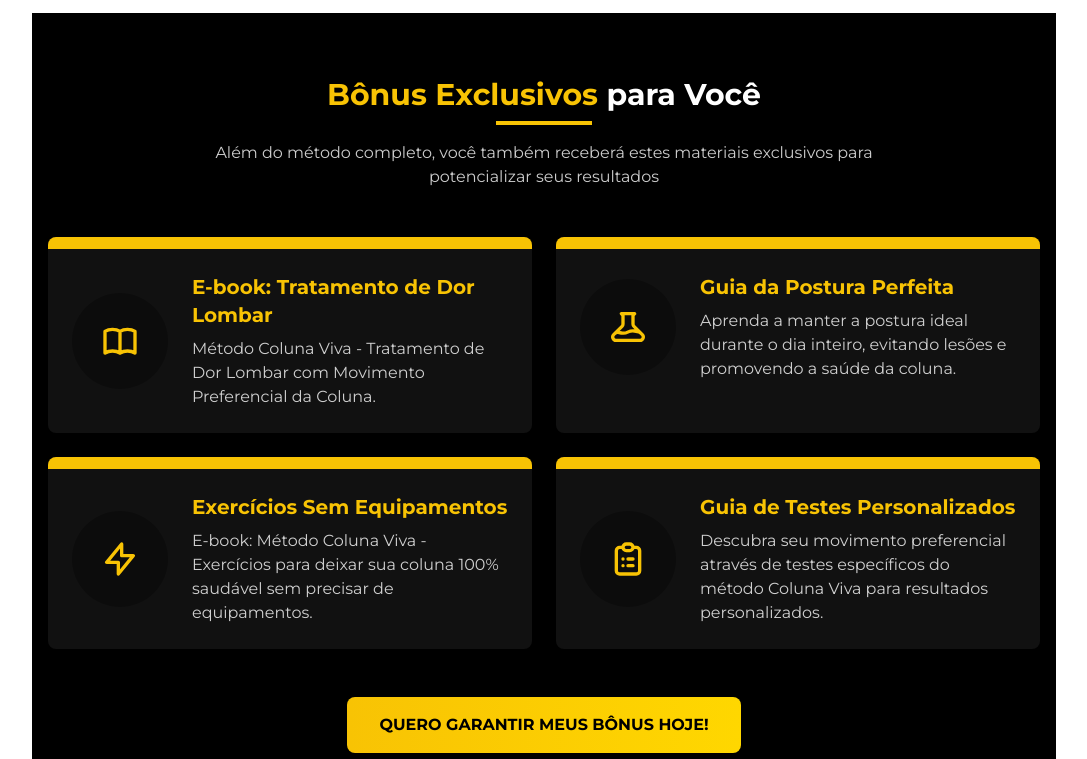
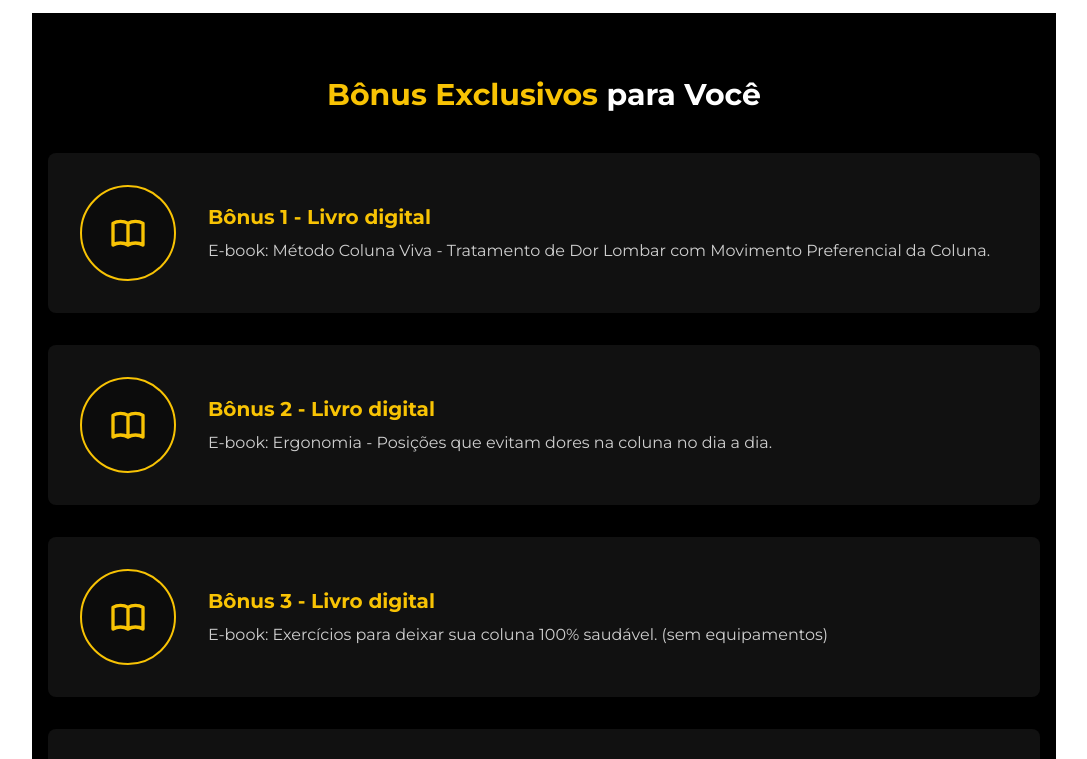
Before and after one commit to diogofrj/landing-page2, a React (Vite) app: page / in a window 1280 px wide. Shown: the part 4260-5019 px from the top of the page, without its empty margins (96-1183 px from the left). Built offline with nearby package versions, Linux system fonts and the light colour scheme.

Commit message:
Add: Fix bonuses

```diff
--- a/src/components/Bonuses.tsx
+++ b/src/components/Bonuses.tsx
@@ -4,90 +4,62 @@ function Bonuses() {
   return (
     <div className="w-full bg-black py-16 px-4">
       <div className="max-w-5xl mx-auto">
-        <div className="text-center mb-12">
-          <h2 className="text-3xl font-bold mb-2 text-white">
+        <h2 className="text-3xl font-bold text-center mb-10 text-white">
           <span className="text-[#f8c304]">Bônus Exclusivos</span> para Você
         </h2>
-          <div className="w-24 h-1 bg-[#f8c304] mx-auto mb-4"></div>
-          <p className="text-white/80 max-w-2xl mx-auto">
-            Além do método completo, você também receberá estes materiais exclusivos para potencializar seus resultados
-          </p>
-        </div>
 
-        <div className="grid grid-cols-1 md:grid-cols-2 gap-6">
+        <div className="space-y-6 md:space-y-8">
           {/* Bônus 1 */}
-          <div className="bg-[#111] rounded-lg shadow-lg overflow-hidden hover:shadow-xl transition-all duration-300 transform hover:-translate-y-1">
-            <div className="h-3 bg-[#f8c304]"></div>
-            <div className="p-6 flex flex-col md:flex-row items-center">
-              <div className="w-20 h-20 md:w-24 md:h-24 rounded-full bg-black/30 flex items-center justify-center mb-4 md:mb-0 md:mr-6 flex-shrink-0">
+          <div className="bg-[#111] rounded-lg shadow-lg p-6 md:p-8 flex flex-col md:flex-row items-center transform transition-all duration-300 hover:shadow-xl hover:-translate-y-1">
+            <div className="w-20 h-20 md:w-24 md:h-24 rounded-full bg-black/30 flex items-center justify-center mb-4 md:mb-0 md:mr-8 flex-shrink-0 border-2 border-[#f8c304]">
               <svg xmlns="http://www.w3.org/2000/svg" className="w-10 h-10 text-[#f8c304]" fill="none" viewBox="0 0 24 24" stroke="currentColor">
                 <path strokeLinecap="round" strokeLinejoin="round" strokeWidth={2} d="M12 6.253v13m0-13C10.832 5.477 9.246 5 7.5 5S4.168 5.477 3 6.253v13C4.168 18.477 5.754 18 7.5 18s3.332.477 4.5 1.253m0-13C13.168 5.477 14.754 5 16.5 5c1.747 0 3.332.477 4.5 1.253v13C19.832 18.477 18.247 18 16.5 18c-1.746 0-3.332.477-4.5 1.253" />
               </svg>
             </div>
             <div>
-                <h3 className="font-bold text-xl text-[#f8c304] mb-2">E-book: Tratamento de Dor Lombar</h3>
-                <p className="text-white/80">Método Coluna Viva - Tratamento de Dor Lombar com Movimento Preferencial da Coluna.</p>
-              </div>
+              <h3 className="font-bold text-xl text-[#f8c304] mb-2">Bônus 1 - Livro digital</h3>
+              <p className="text-white/80">E-book: Método Coluna Viva - Tratamento de Dor Lombar com Movimento Preferencial da Coluna.</p>
             </div>
           </div>
 
           {/* Bônus 2 */}
-          <div className="bg-[#111] rounded-lg shadow-lg overflow-hidden hover:shadow-xl transition-all duration-300 transform hover:-translate-y-1">
-            <div className="h-3 bg-[#f8c304]"></div>
-            <div className="p-6 flex flex-col md:flex-row items-center">
-              <div className="w-20 h-20 md:w-24 md:h-24 rounded-full bg-black/30 flex items-center justify-center mb-4 md:mb-0 md:mr-6 flex-shrink-0">
+          <div className="bg-[#111] rounded-lg shadow-lg p-6 md:p-8 flex flex-col md:flex-row items-center transform transition-all duration-300 hover:shadow-xl hover:-translate-y-1">
+            <div className="w-20 h-20 md:w-24 md:h-24 rounded-full bg-black/30 flex items-center justify-center mb-4 md:mb-0 md:mr-8 flex-shrink-0 border-2 border-[#f8c304]">
               <svg xmlns="http://www.w3.org/2000/svg" className="w-10 h-10 text-[#f8c304]" fill="none" viewBox="0 0 24 24" stroke="currentColor">
-                  <path strokeLinecap="round" strokeLinejoin="round" strokeWidth={2} d="M19.428 15.428a2 2 0 00-1.022-.547l-2.387-.477a6 6 0 00-3.86.517l-.318.158a6 6 0 01-3.86.517L6.05 15.21a2 2 0 00-1.806.547M8 4h8l-1 1v5.172a2 2 0 00.586 1.414l5 5c1.26 1.26.367 3.414-1.415 3.414H4.828c-1.782 0-2.674-2.154-1.414-3.414l5-5A2 2 0 009 10.172V5L8 4z" />
+                <path strokeLinecap="round" strokeLinejoin="round" strokeWidth={2} d="M12 6.253v13m0-13C10.832 5.477 9.246 5 7.5 5S4.168 5.477 3 6.253v13C4.168 18.477 5.754 18 7.5 18s3.332.477 4.5 1.253m0-13C13.168 5.477 14.754 5 16.5 5c1.747 0 3.332.477 4.5 1.253v13C19.832 18.477 18.247 18 16.5 18c-1.746 0-3.332.477-4.5 1.253" />
               </svg>
             </div>
             <div>
-                <h3 className="font-bold text-xl text-[#f8c304] mb-2">Guia da Postura Perfeita</h3>
-                <p className="text-white/80">Aprenda a manter a postura ideal durante o dia inteiro, evitando lesões e promovendo a saúde da coluna.</p>
-              </div>
+              <h3 className="font-bold text-xl text-[#f8c304] mb-2">Bônus 2 - Livro digital</h3>
+              <p className="text-white/80">E-book: Ergonomia - Posições que evitam dores na coluna no dia a dia.</p>
             </div>
           </div>
 
           {/* Bônus 3 */}
-          <div className="bg-[#111] rounded-lg shadow-lg overflow-hidden hover:shadow-xl transition-all duration-300 transform hover:-translate-y-1">
-            <div className="h-3 bg-[#f8c304]"></div>
-            <div className="p-6 flex flex-col md:flex-row items-center">
-              <div className="w-20 h-20 md:w-24 md:h-24 rounded-full bg-black/30 flex items-center justify-center mb-4 md:mb-0 md:mr-6 flex-shrink-0">
+          <div className="bg-[#111] rounded-lg shadow-lg p-6 md:p-8 flex flex-col md:flex-row items-center transform transition-all duration-300 hover:shadow-xl hover:-translate-y-1">
+            <div className="w-20 h-20 md:w-24 md:h-24 rounded-full bg-black/30 flex items-center justify-center mb-4 md:mb-0 md:mr-8 flex-shrink-0 border-2 border-[#f8c304]">
               <svg xmlns="http://www.w3.org/2000/svg" className="w-10 h-10 text-[#f8c304]" fill="none" viewBox="0 0 24 24" stroke="currentColor">
-                  <path strokeLinecap="round" strokeLinejoin="round" strokeWidth={2} d="M13 10V3L4 14h7v7l9-11h-7z" />
+                <path strokeLinecap="round" strokeLinejoin="round" strokeWidth={2} d="M12 6.253v13m0-13C10.832 5.477 9.246 5 7.5 5S4.168 5.477 3 6.253v13C4.168 18.477 5.754 18 7.5 18s3.332.477 4.5 1.253m0-13C13.168 5.477 14.754 5 16.5 5c1.747 0 3.332.477 4.5 1.253v13C19.832 18.477 18.247 18 16.5 18c-1.746 0-3.332.477-4.5 1.253" />
               </svg>
             </div>
             <div>
-                <h3 className="font-bold text-xl text-[#f8c304] mb-2">Exercícios Sem Equipamentos</h3>
-                <p className="text-white/80">E-book: Método Coluna Viva - Exercícios para deixar sua coluna 100% saudável sem precisar de equipamentos.</p>
-              </div>
+              <h3 className="font-bold text-xl text-[#f8c304] mb-2">Bônus 3 - Livro digital</h3>
+              <p className="text-white/80">E-book: Exercícios para deixar sua coluna 100% saudável. (sem equipamentos)</p>
             </div>
           </div>
 
           {/* Bônus 4 */}
-          <div className="bg-[#111] rounded-lg shadow-lg overflow-hidden hover:shadow-xl transition-all duration-300 transform hover:-translate-y-1">
-            <div className="h-3 bg-[#f8c304]"></div>
-            <div className="p-6 flex flex-col md:flex-row items-center">
-              <div className="w-20 h-20 md:w-24 md:h-24 rounded-full bg-black/30 flex items-center justify-center mb-4 md:mb-0 md:mr-6 flex-shrink-0">
+          <div className="bg-[#111] rounded-lg shadow-lg p-6 md:p-8 flex flex-col md:flex-row items-center transform transition-all duration-300 hover:shadow-xl hover:-translate-y-1">
+            <div className="w-20 h-20 md:w-24 md:h-24 rounded-full bg-black/30 flex items-center justify-center mb-4 md:mb-0 md:mr-8 flex-shrink-0 border-2 border-[#f8c304]">
               <svg xmlns="http://www.w3.org/2000/svg" className="w-10 h-10 text-[#f8c304]" fill="none" viewBox="0 0 24 24" stroke="currentColor">
-                  <path strokeLinecap="round" strokeLinejoin="round" strokeWidth={2} d="M9 5H7a2 2 0 00-2 2v12a2 2 0 002 2h10a2 2 0 002-2V7a2 2 0 00-2-2h-2M9 5a2 2 0 002 2h2a2 2 0 002-2M9 5a2 2 0 012-2h2a2 2 0 012 2m-3 7h3m-3 4h3m-6-4h.01M9 16h.01" />
+                <path strokeLinecap="round" strokeLinejoin="round" strokeWidth={2} d="M16 7a4 4 0 11-8 0 4 4 0 018 0zM12 14a7 7 0 00-7 7h14a7 7 0 00-7-7z" />
               </svg>
             </div>
             <div>
-                <h3 className="font-bold text-xl text-[#f8c304] mb-2">Guia de Testes Personalizados</h3>
-                <p className="text-white/80">Descubra seu movimento preferencial através de testes específicos do método Coluna Viva para resultados personalizados.</p>
+              <h3 className="font-bold text-xl text-[#f8c304] mb-2">Bônus 4 - Guia de Testes</h3>
+              <p className="text-white/80">Guia de testes para você descobrir seu movimento preferencial pelo método Coluna Viva.</p>
             </div>
           </div>
-          </div>
-        </div>
-
-        {/* CTA Button */}
-        <div className="mt-12 text-center">
-          <a
-            href="#comprar"
-            className="inline-block bg-gradient-to-r from-[#f8c304] to-[#ffd700] hover:from-[#ffd700] hover:to-[#f8c304] text-black font-bold py-4 px-8 rounded-lg shadow-lg transform hover:scale-105 transition-all duration-300"
-          >
-            QUERO GARANTIR MEUS BÔNUS HOJE!
-          </a>
         </div>
       </div>
     </div>
--- a/src/components/SpecialOffer.tsx
+++ b/src/components/SpecialOffer.tsx
@@ -26,7 +26,7 @@ function SpecialOffer() {
                   <i className="fas fa-check-circle text-lg"></i>
                 </div>
                 <div>
-                  <span className="font-semibold text-[#103259]">Programa Completo Coluna Sem Dor</span>
+                  <span className="font-semibold text-[#103259]">Programa Completo Coluna Viva</span>
                   <p className="text-sm text-gray-600">Acesso completo a todo o conteúdo do método por 1 ano inteiro.</p>
                 </div>
               </li>
@@ -36,7 +36,7 @@ function SpecialOffer() {
                   <i className="fas fa-check-circle text-lg"></i>
                 </div>
                 <div>
-                  <span className="font-semibold text-[#103259]">Bônus 1: E-book "Coluna Saudável"</span>
+                  <span className="font-semibold text-[#103259]">Bônus 1: E-book "Método Coluna Viva"</span>
                   <p className="text-sm text-gray-600">Guia digital com dicas práticas para manter sua coluna livre de dores.</p>
                 </div>
               </li>
```
Lines whose indentation alone changed are shown as unchanged.
